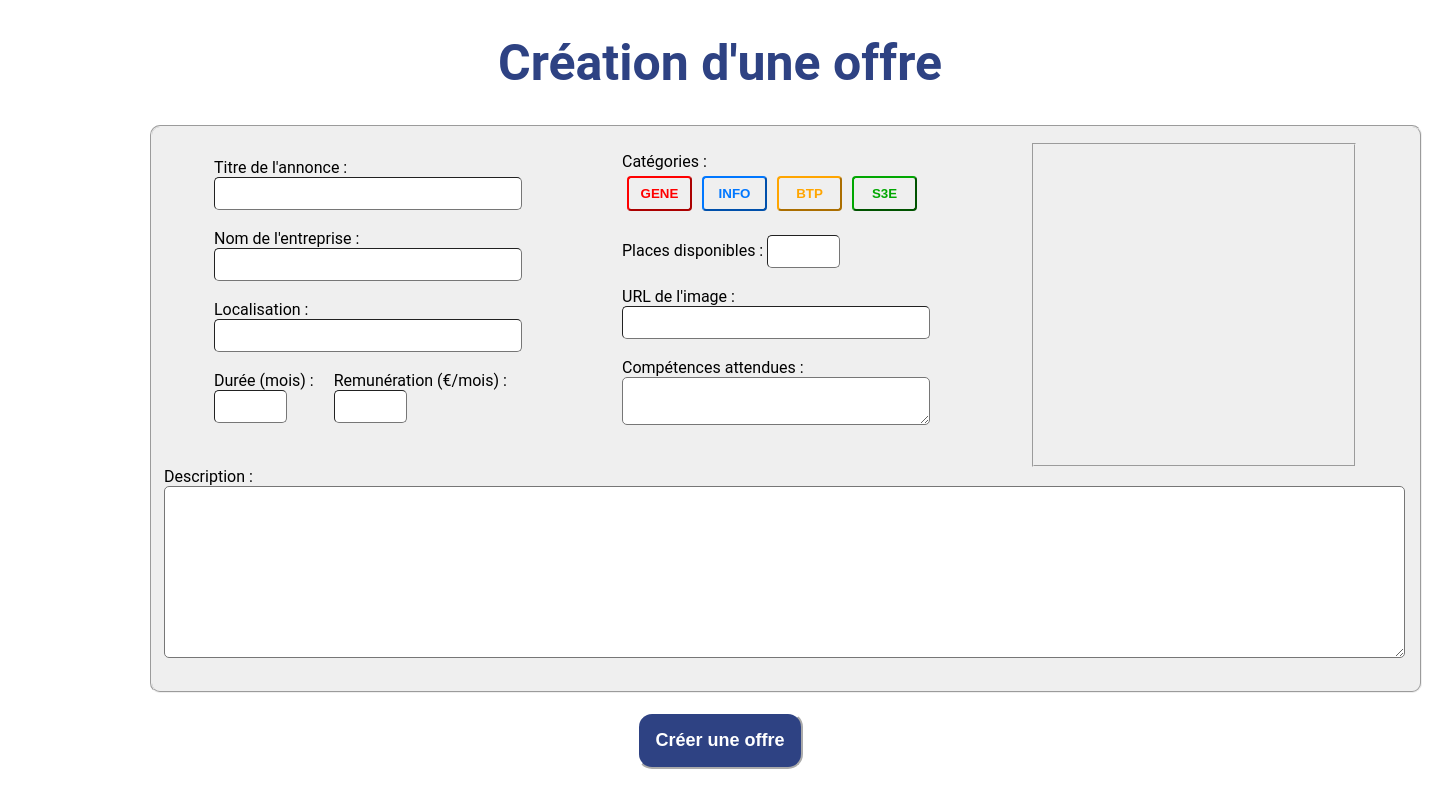
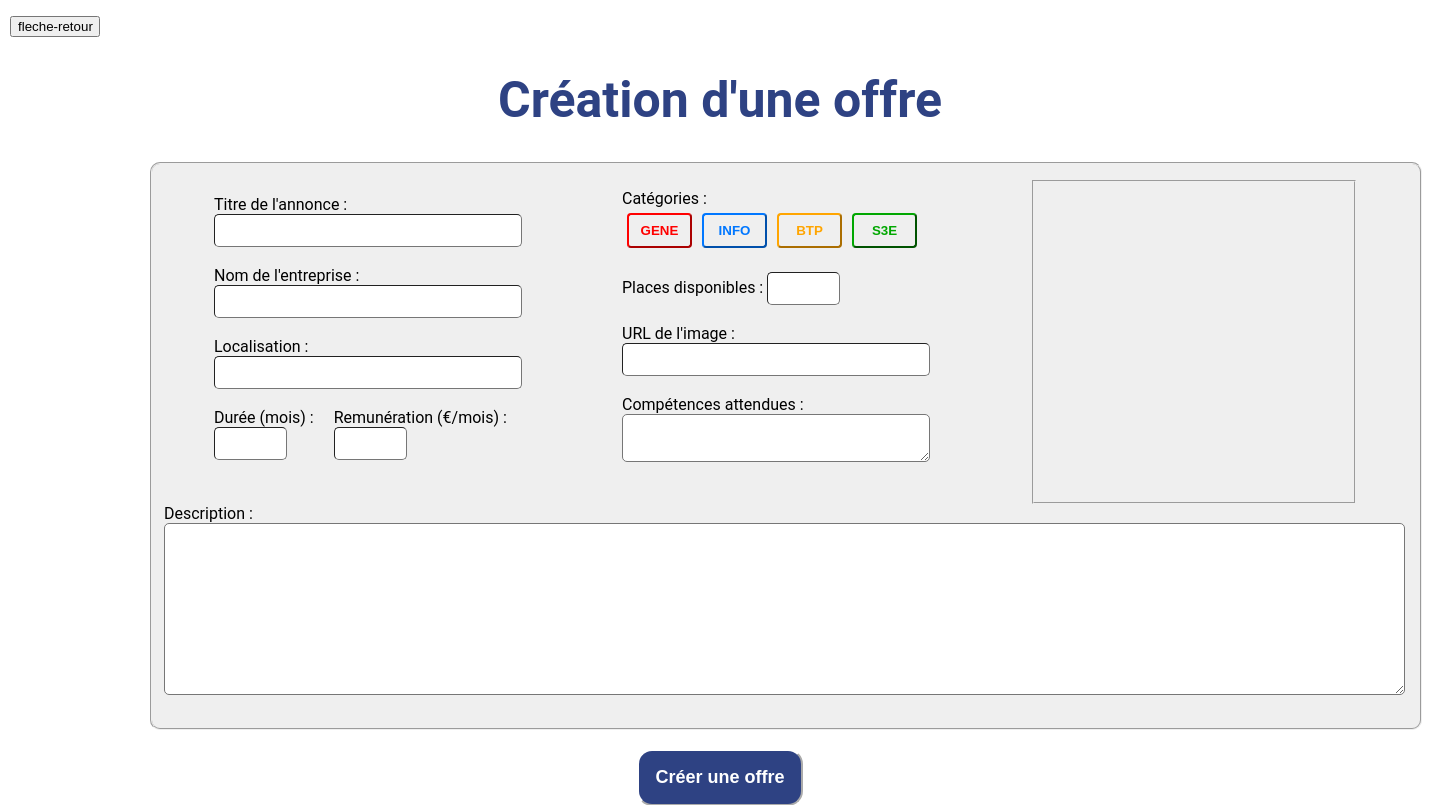
Before and after one commit to Sunslihgt/stagEureka, a PHP site: page /html_temp/creation_offre.html in a window 1440 px wide. Shown: the part 115-920 px from the top of the page. Before the commit the page ends 884 px from the top, so only its background shows below. Run offline with PHP 8.4, Linux system fonts and the light colour scheme.

Commit message:
ajout d'un bouton provisoire pour fleche de retour à la page précédente

```diff
--- a/www/html_temp/creation_offre.html
+++ b/www/html_temp/creation_offre.html
@@ -31,6 +31,8 @@
             </nav>
         </div>
     </header>
+
+    <input type="submit" name="fleche-retour" id="fleche-retour" value="fleche-retour">
 
     <h1 class="Creation_offre">Création d'une offre</h1>
     <fieldset class="rectangle-gris">
--- a/www/html_temp/css/style.css
+++ b/www/html_temp/css/style.css
@@ -112,6 +112,11 @@ h1 {
     flex-direction: row;
     margin-left: 150px;
     margin-right: 150px;
+}
+
+#fleche-retour {
+    width: 90px;
+    margin-left: 10px;
 }
 
 .Btn-creation-offre {
```
